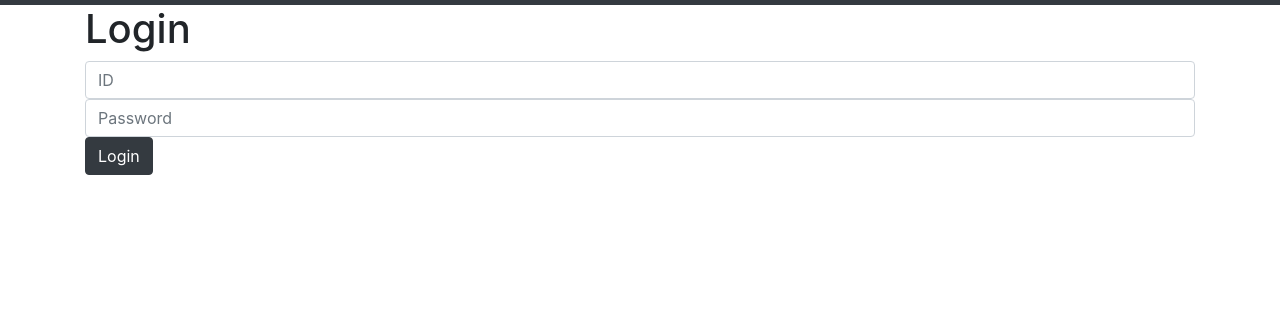
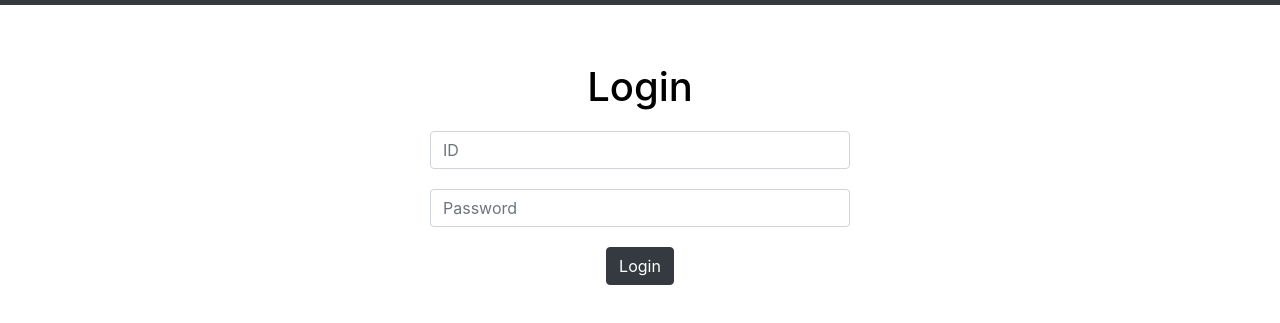
Before and after one commit to esomar/FAL, a website: page public/login.html in a window 1280 px wide. Shown: the part 51-374 px from the top of the page. Drawn offline with nearby package versions, Linux system fonts and the light colour scheme.

Commit message:
css update

```diff
--- a/public/login.html
+++ b/public/login.html
@@ -6,7 +6,7 @@
     <meta charset="utf-8">
     <meta name="viewport" content="width=device-width, initial-scale=1">
     <link rel="stylesheet" href="https://maxcdn.bootstrapcdn.com/bootstrap/4.1.3/css/bootstrap.min.css">
-    <link rel="stylesheet" href="CSS/register.css">
+    <link rel="stylesheet" href="CSS/login.css">
 </head>
 
 <body>
```
Also changed, not shown: public/index.html (+1 -1 lines).
